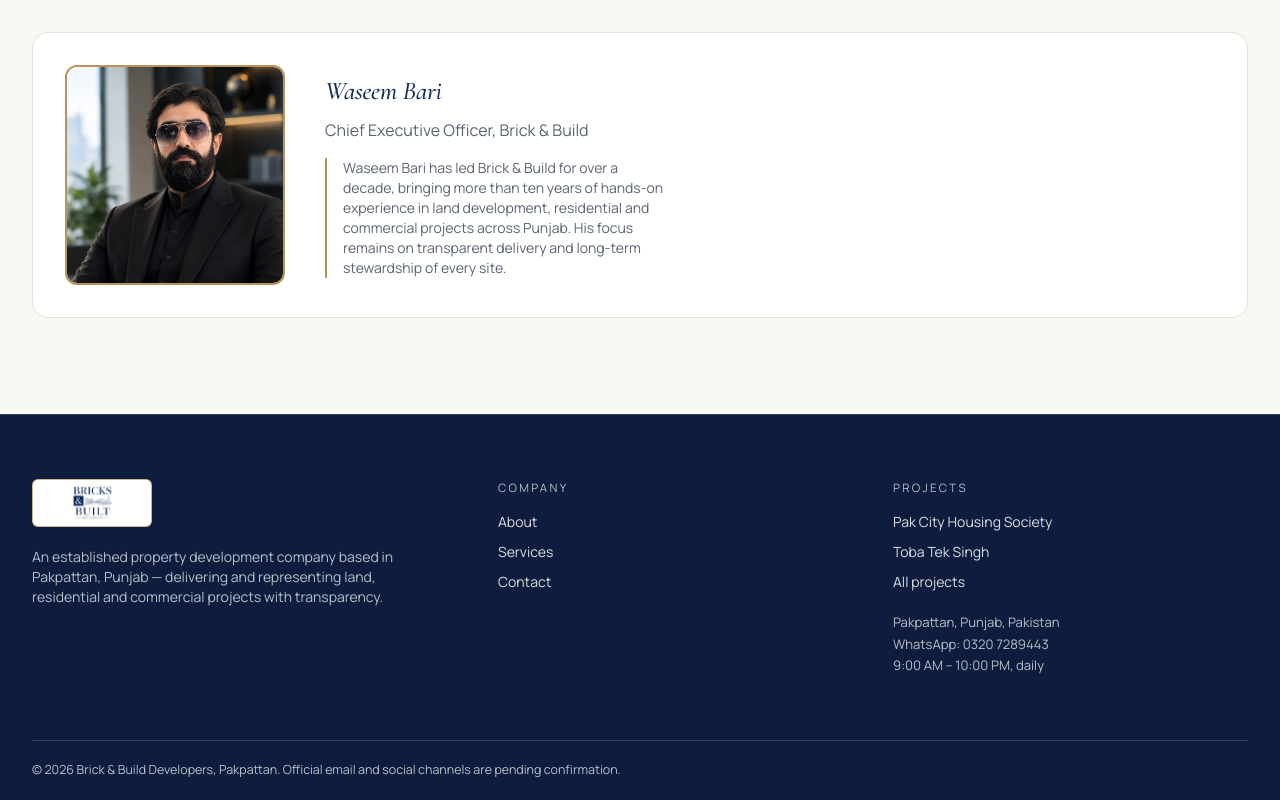
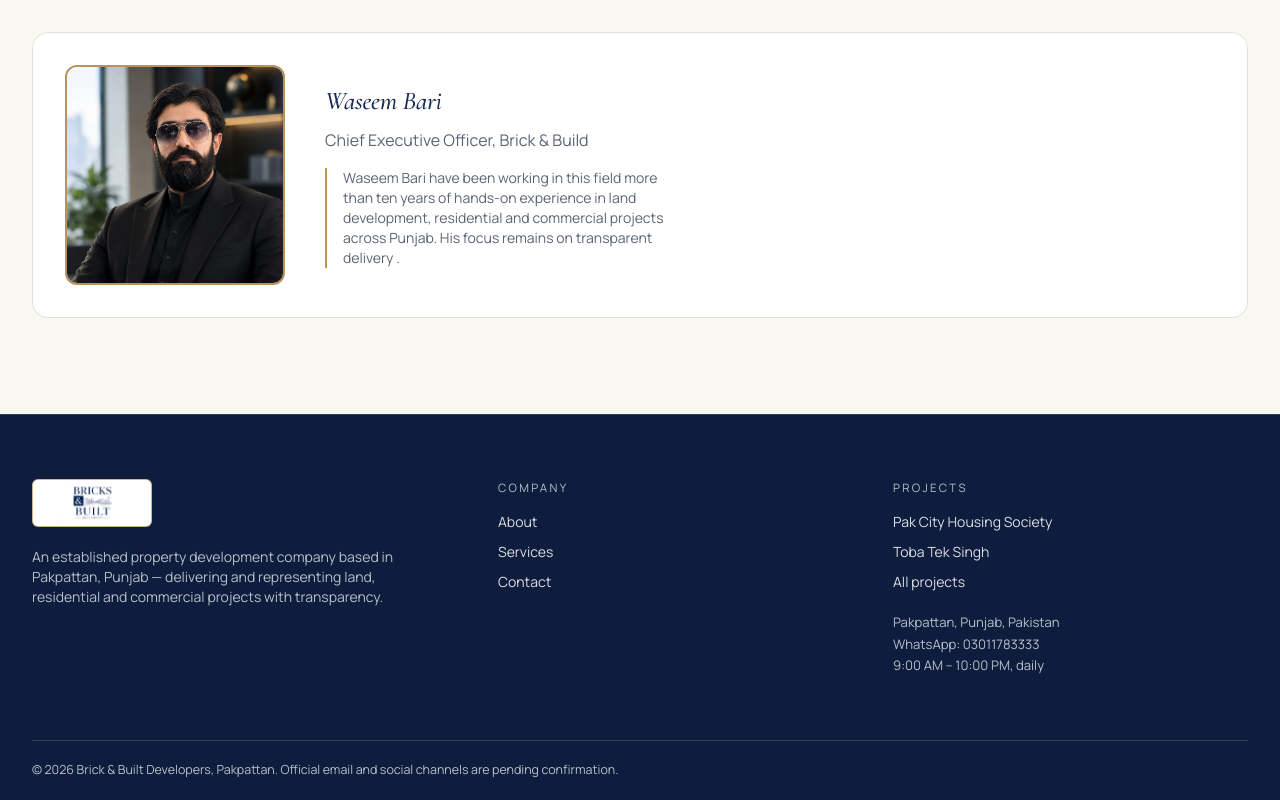
Before and after one commit to enviromation17-bit/brick-and-build, a React (Vite) app: page /about in a window 1280 px wide. Shown: the part 1721-2521 px from the top of the page. Built offline with nearby package versions, Linux system fonts and the light colour scheme.

Commit message:
Fix company name and CEO description
Updated company name and CEO note for clarity.

```diff
--- a/src/data/content.js
+++ b/src/data/content.js
@@ -1,9 +1,9 @@
 export const COMPANY = {
-  name: "Brick & Build",
-  fullName: "Brick & Build Developers",
+  name: "Brick & Built",
+  fullName: "Brick & Built Developers",
   location: "Pakpattan, Punjab, Pakistan",
-  whatsapp: "923207289443",
-  whatsappDisplay: "0320 7289443",
+  whatsapp: "923011783333",
+  whatsappDisplay: "03011783333",
   hours: "9:00 AM – 10:00 PM, daily",
 };
 
@@ -48,7 +48,7 @@
 export const CEO = {
   name: "Waseem Bari",
   title: "Chief Executive Officer, Brick & Build",
-  note: "Waseem Bari has led Brick & Build for over a decade, bringing more than ten years of hands-on experience in land development, residential and commercial projects across Punjab. His focus remains on transparent delivery and long-term stewardship of every site.",
+  note: "Waseem Bari have been working  in this field  more than ten years of hands-on experience in land development, residential and commercial projects across Punjab. His focus remains on transparent delivery .",
 };
 
 export const TOBA_FACTS = [
```
